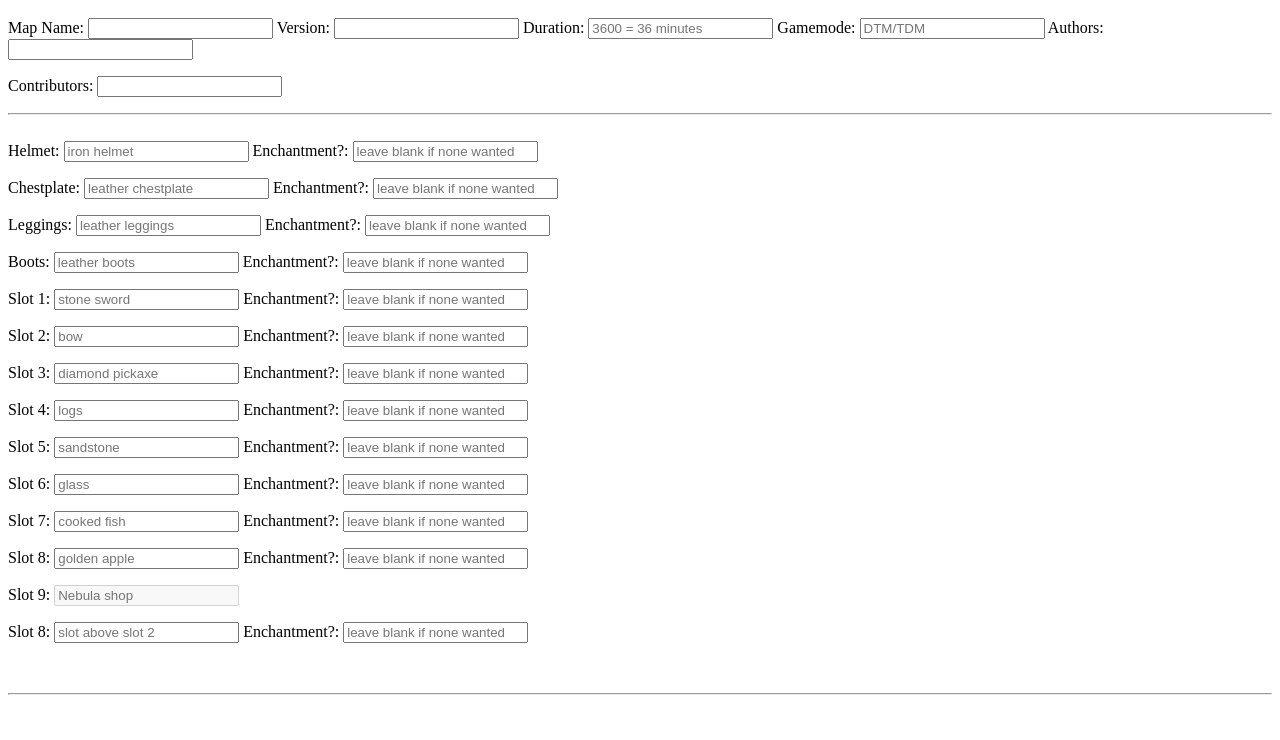
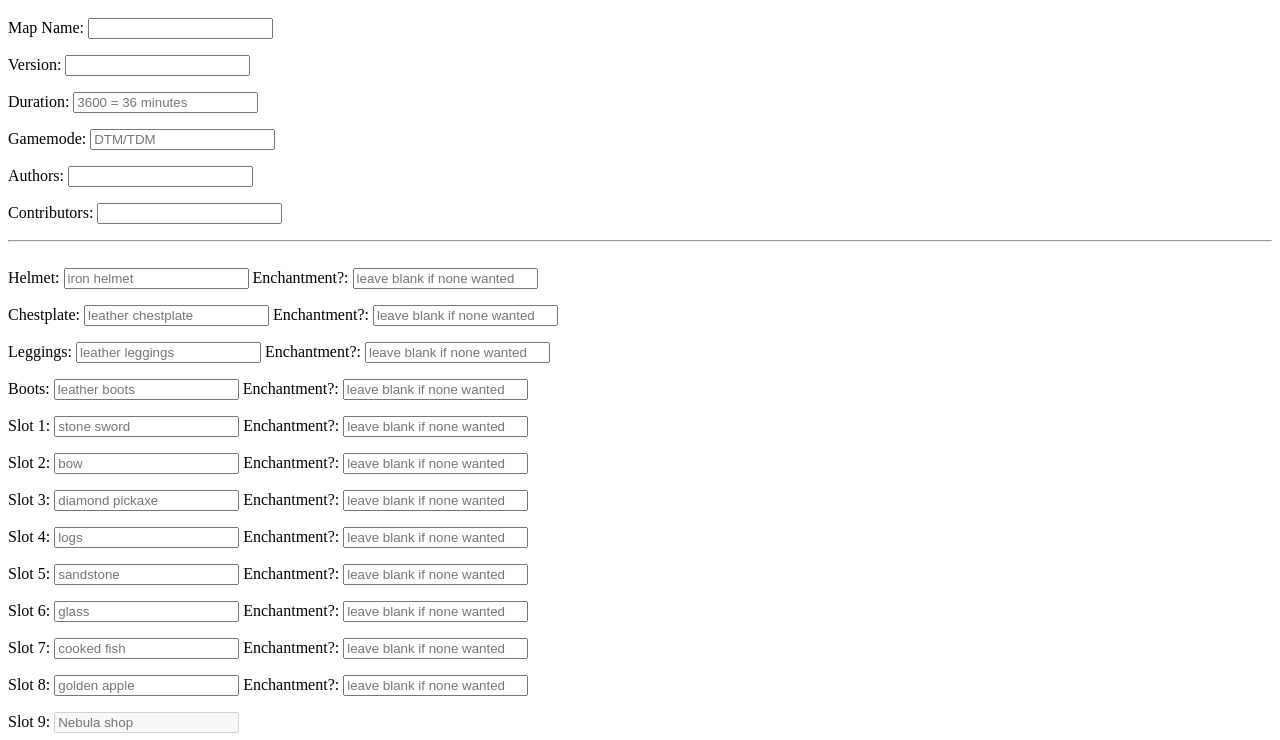
Before and after one commit to Flueh/Projects, a plain HTML site: page Websites/YAML Generator/Pre release/index.html in a window 1280 px wide. Shown: the part 48-788 px from the top of the page. Drawn offline with Linux system fonts and the light colour scheme.

Commit message:
Better formatting for the "map info" section

```diff
--- a/Websites/YAML Generator/Pre release/index.html
+++ b/Websites/YAML Generator/Pre release/index.html
@@ -7,10 +7,15 @@
 
 <form id="form">
     <h1>Map information</h1>
+        <p>
 	Map Name: <input name="map" type="text" size="20">
+        <p>
 	Version: <input name="version" type="text" size="20">
+        <p>
 	Duration: <input name="duration" type="text" size="20" placeholder="3600 = 36 minutes">
+        <p>
 	Gamemode: <input name="gm" type="text" size="20" placeholder="DTM/TDM">
+        <p>
 	Authors: <input name="authors" type="text" size="20">
 	<p>
 	Contributors: <input name="cont" type="text" size="20">
```
